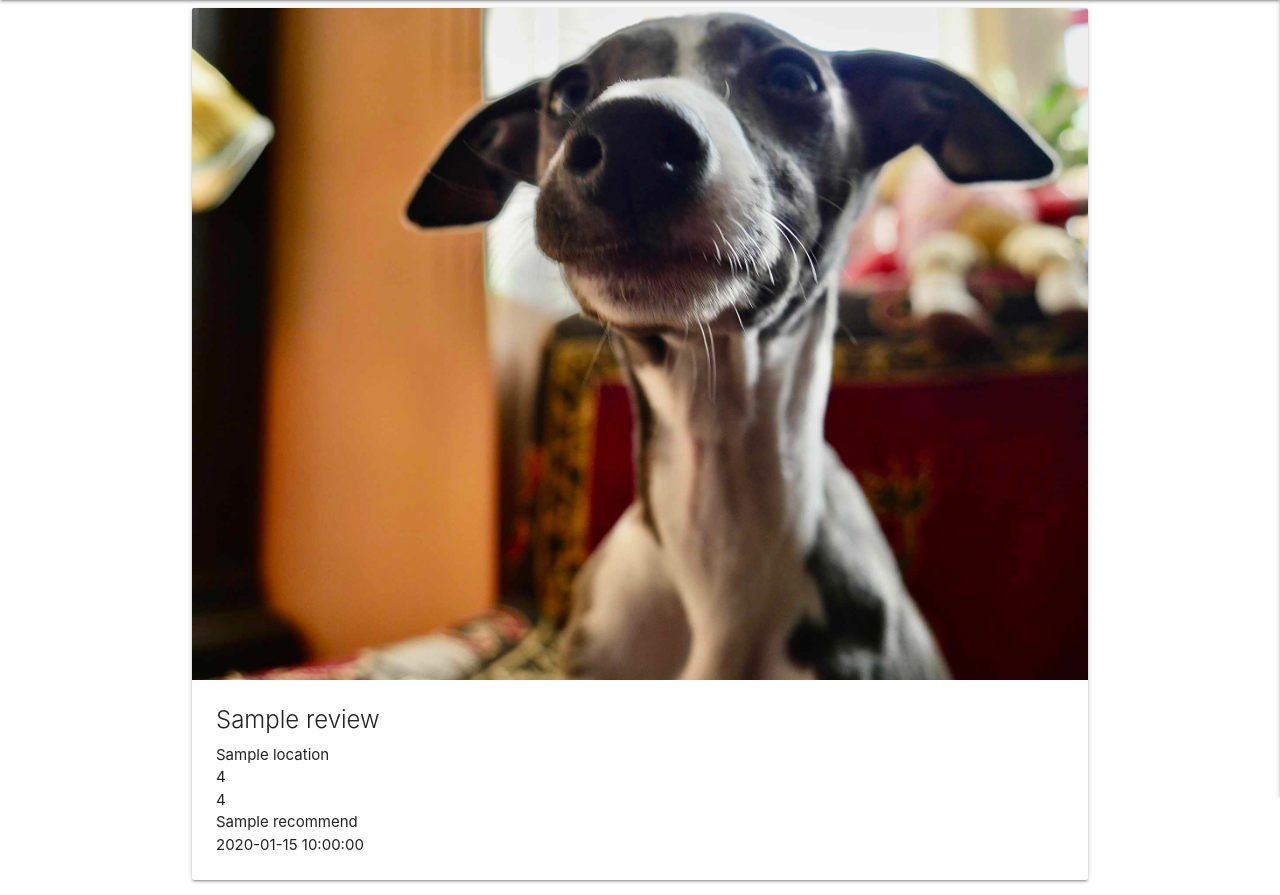
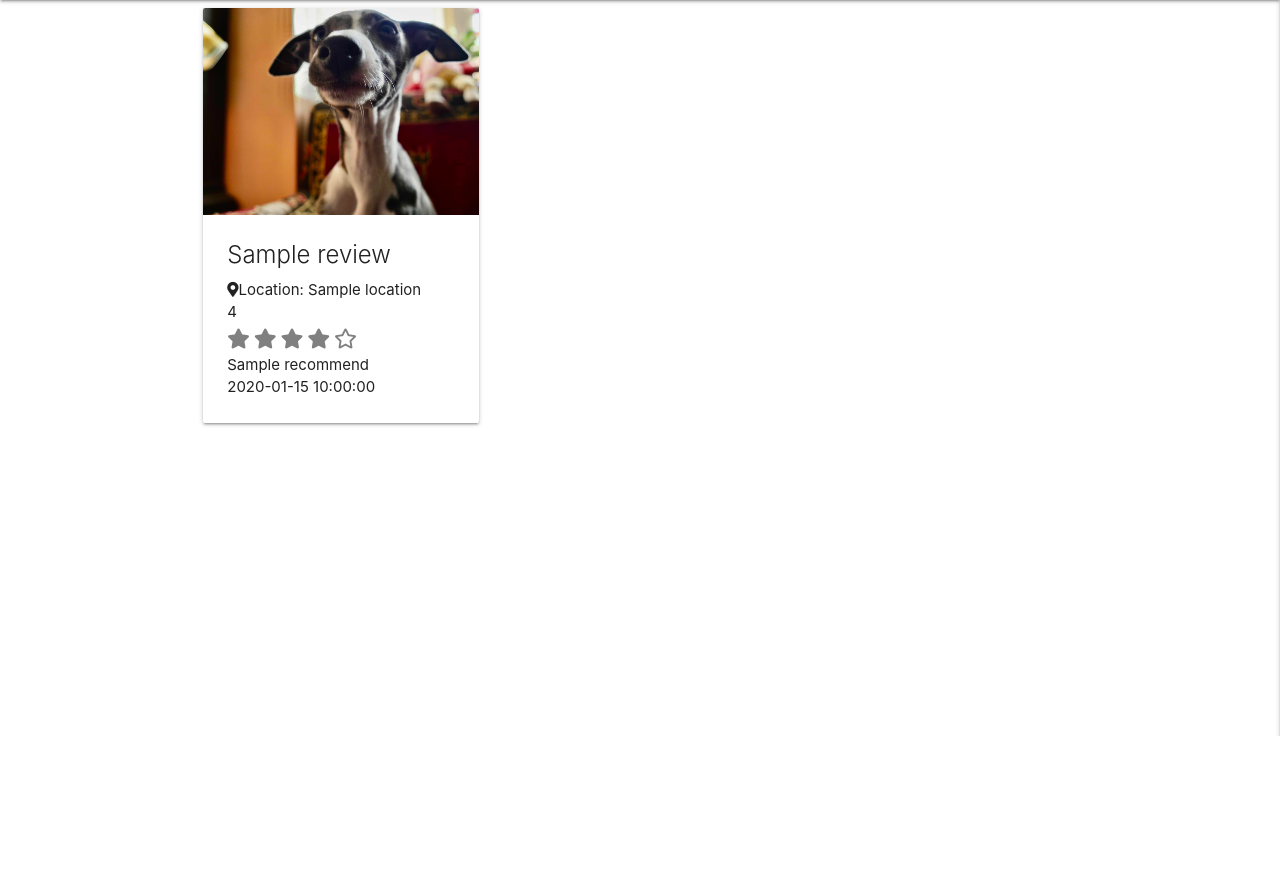
Before and after one commit to amegeddon/Paws-and-Pints, a Flask app: page / in a window 1280 px wide. Shown: the part 64-959 px from the top of the page. After the commit the page ends 800 px from the top, so only its background shows below. Run offline with Flask 3, Linux system fonts and the light colour scheme; a database or web service that is not in the repository returns one stand-in record (values such as "Sample title"); some libraries are stand-ins or nearby versions.

Commit message:
Resolved type error when implementing visual star rating system by converting string ratings to integers for accurate comparison

```diff
--- a/static/css/style.css
+++ b/static/css/style.css
@@ -1,3 +1,14 @@
 .text-shadow {
     text-shadow: 2px 2px 4px rgba(0, 0, 0, 0.5);
 }
+
+.stars {
+    display: inline-block;
+}
+.star {
+    font-size: 20px;
+    color: gray;
+}
+.filled {
+    color: yellow;
+}
--- a/templates/reviews.html
+++ b/templates/reviews.html
@@ -1,17 +1,26 @@
 {% extends "base.html" %}
 {% block content %}
 
-
+<div class="row">
+    {% for review in reviews %}
+    <div class="col s12 m4">
         <div class="card">
-        {% for review in reviews %}
             <div class="card-image waves-effect waves-block waves-light">
                 <img class="activator" src="{{ url_for('static', filename='images/bunny.jpg') }}">
             </div>
             <div class="card-content">
                 <span class="card-title activator grey-text text-darken-4">{{ review.pub_name }}<i class="material-icons right"></i></span>
-          <p>{{ review.location }}</p>
+                <p><i class="fas fa-map-marker-alt"></i>Location: {{ review.location }}</p>
                 <p>{{ review.rating }}</p>
-          <p>{{ review.rating }}</p>
+                <div class="stars">
+                    {% for i in range(1, 6) %}
+                        {% if review.rating|int >= i %}
+                            <span class="star"><i class="fas fa-star"></i></span>
+                        {% else %}
+                            <span class="star"><i class="far fa-star"></i></span>
+                        {% endif %}
+                    {% endfor %}
+                </div>
                 <p>{{ review.recommend }}</p>
                 <p>{{ review.date_visited }}</p>
             </div>
@@ -20,6 +29,8 @@
                 <p>{{ review.review_text }}</p>
             </div>
         </div>
+    </div>
     {% endfor %}
+</div>
 
 {% endblock %}
```
Lines whose indentation alone changed are shown as unchanged.
